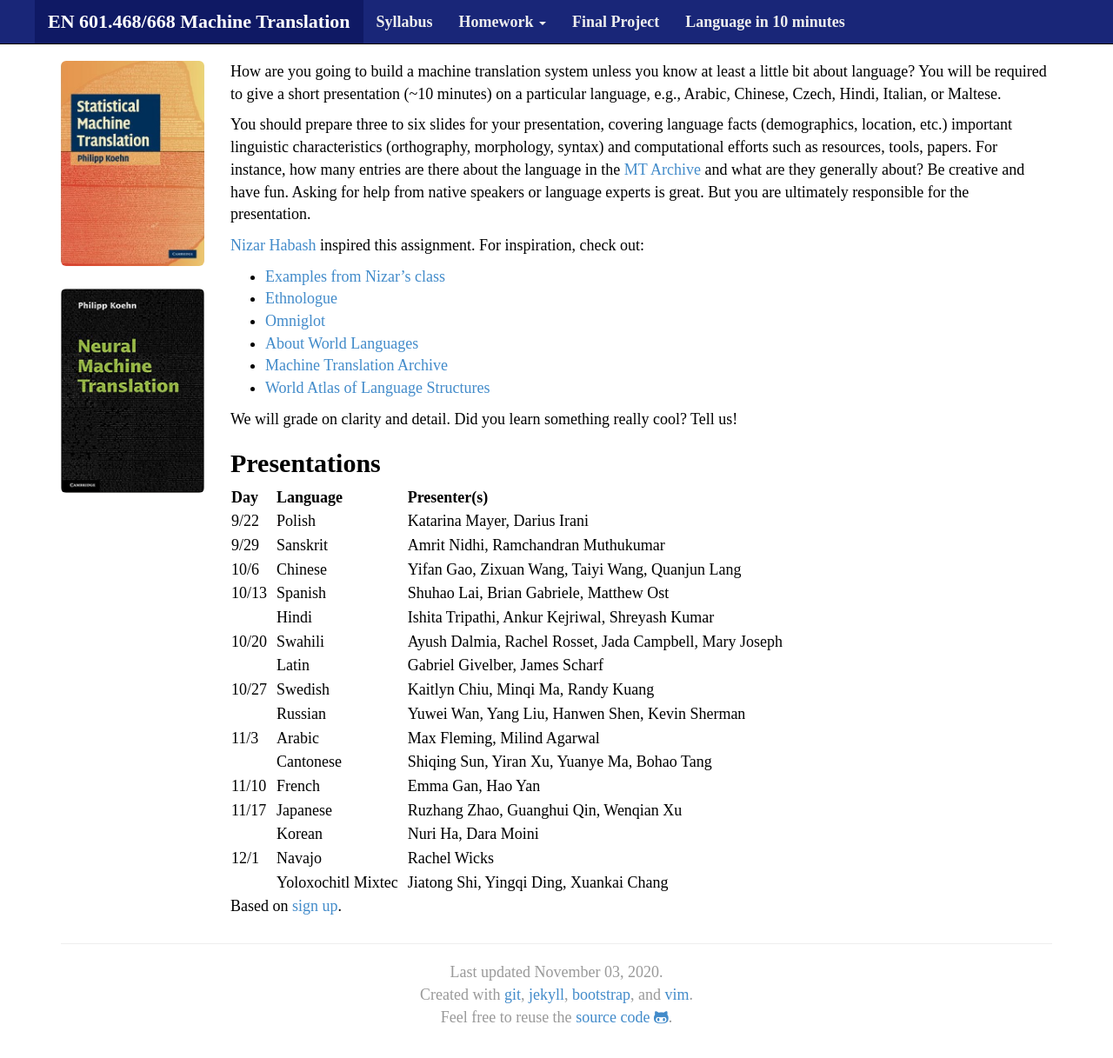
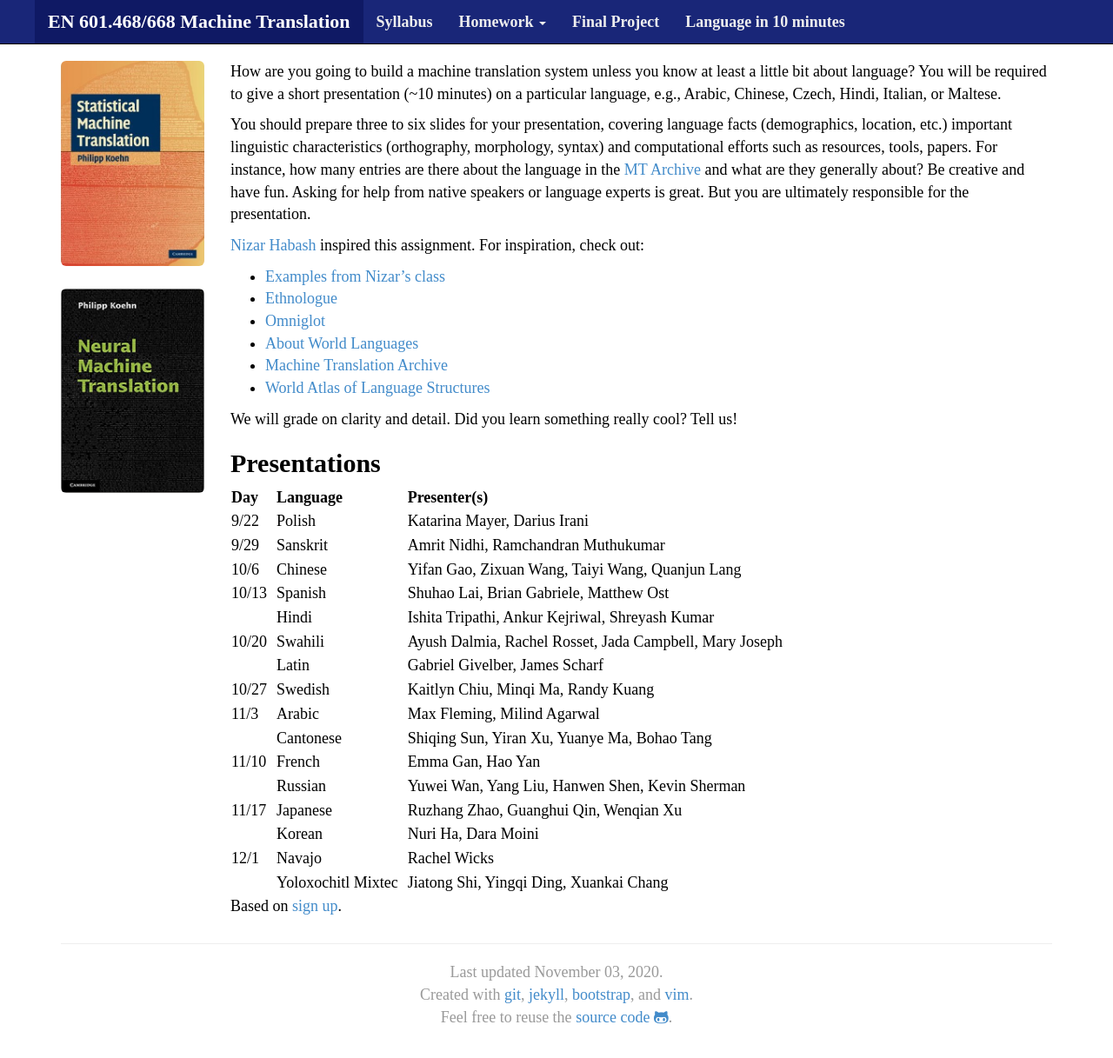
Before and after one commit to mt-class/jhu, a Jekyll site: the page built from lin10.md, in a window 1280 px wide and 1235 px high. Shown: the top 1217 px of the window at 87% size. Built offline with Jekyll 4.4.1, drawn with Linux system fonts in a browser that asks for light colours; nearby versions of some CDN libraries; some web fonts are replaced.

Commit message:
Update lin10.md

```diff
--- a/lin10.md
+++ b/lin10.md
@@ -47,10 +47,10 @@
 | 10/20 | Swahili | Ayush Dalmia, Rachel Rosset, Jada Campbell, Mary Joseph |
 |       | Latin | Gabriel Givelber, James Scharf |
 | 10/27&nbsp;&nbsp; | Swedish | Kaitlyn Chiu, Minqi Ma, Randy Kuang |
-|       | Russian | Yuwei Wan, Yang Liu, Hanwen Shen, Kevin Sherman |
 | 11/3  | Arabic | Max Fleming, Milind Agarwal |
 |       | Cantonese | Shiqing Sun, Yiran Xu, Yuanye Ma, Bohao Tang |
 | 11/10 | French | Emma Gan, Hao Yan |
+|       | Russian | Yuwei Wan, Yang Liu, Hanwen Shen, Kevin Sherman |
 | 11/17 | Japanese | Ruzhang Zhao, Guanghui Qin, Wenqian Xu |
 |       | Korean | Nuri Ha, Dara Moini |
 | 12/1  | Navajo | Rachel Wicks |
```
